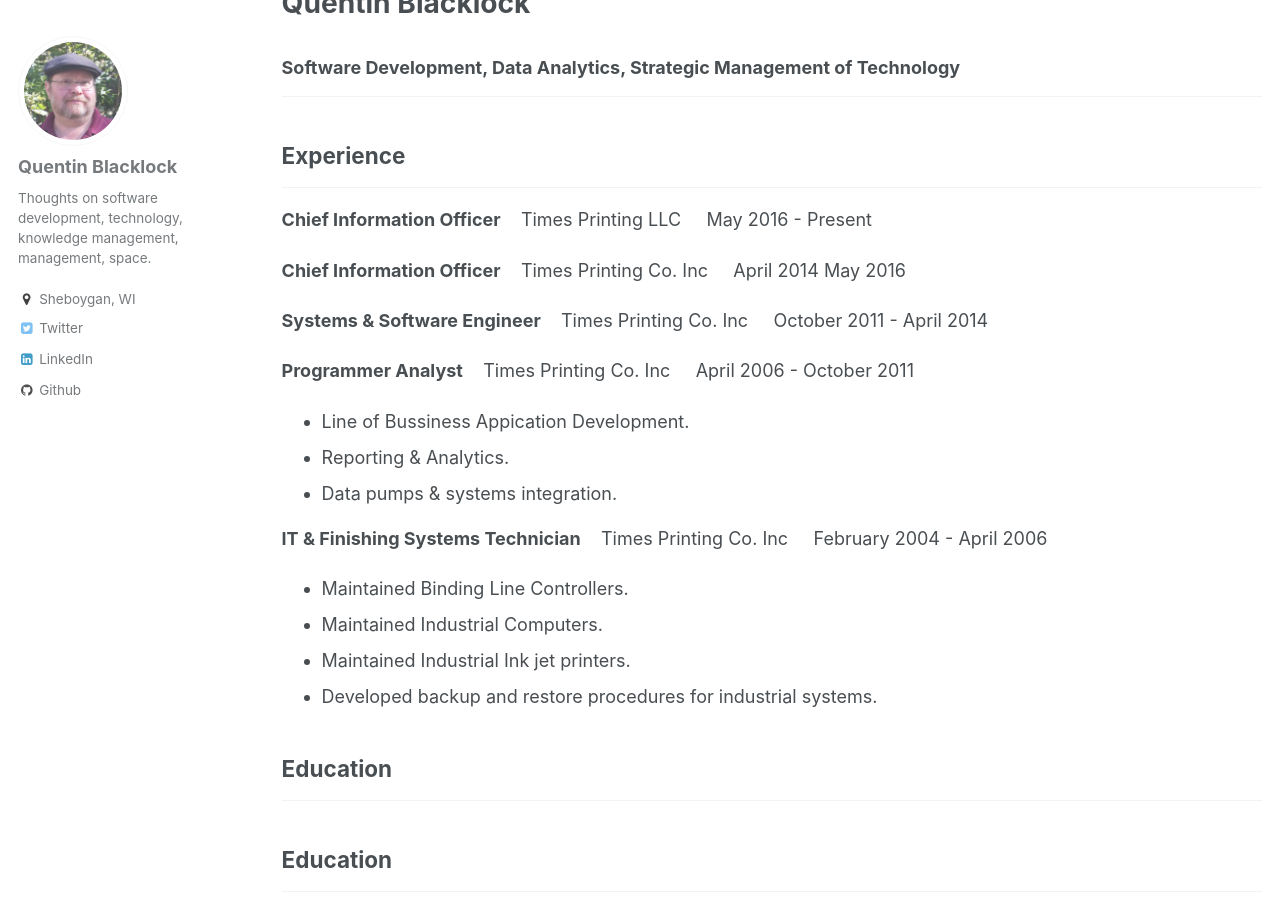
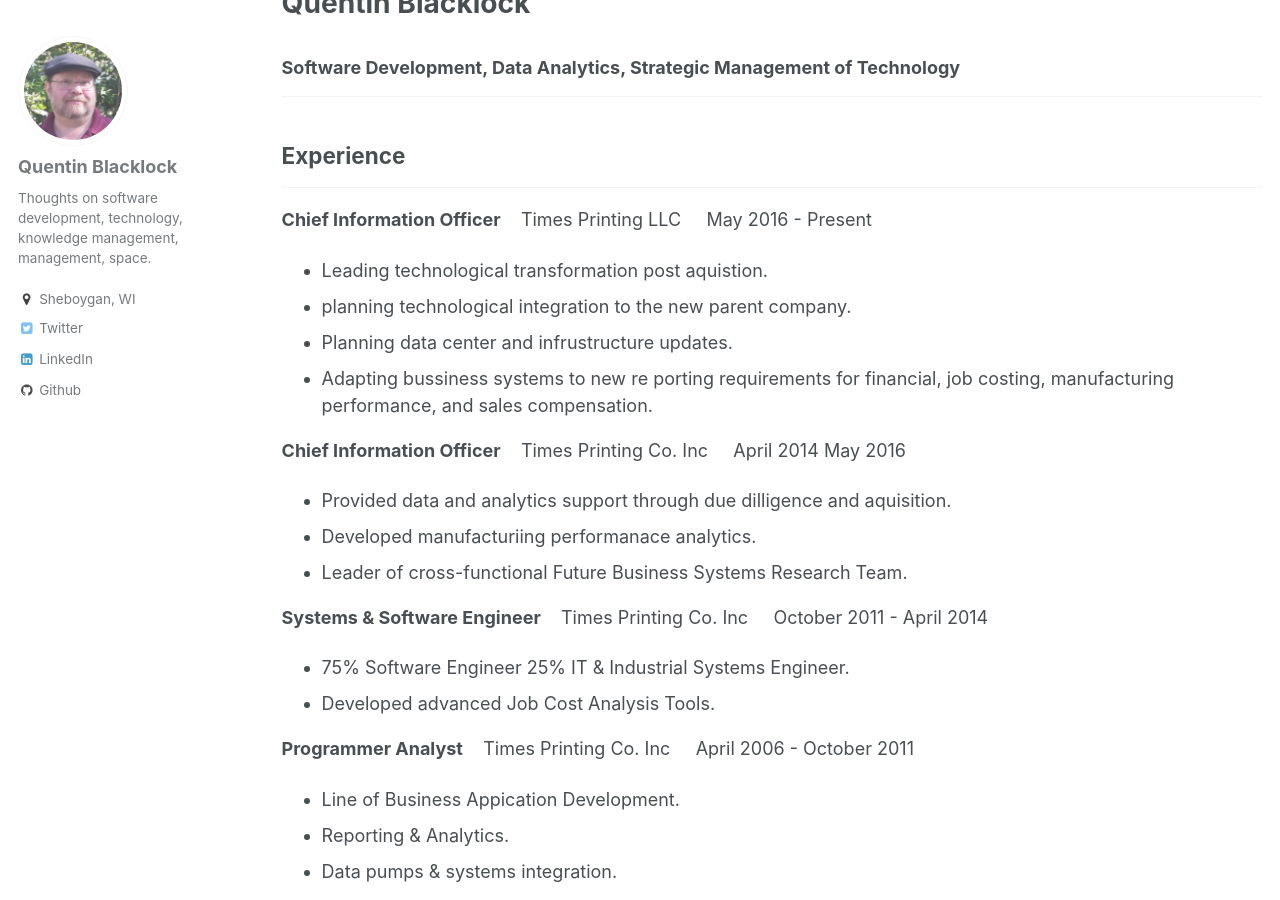
Before and after one commit to quentin-blacklock/quentin-blacklock.github.io, a Jekyll site: the page built from _pages/about.md, in a window 1280 px wide and 900 px high, scrolled down 305 px. Built offline with Jekyll 4.4.1, drawn with Linux system fonts in a browser that asks for light colours.

Commit message:
eidt about

```diff
--- a/_pages/about.md
+++ b/_pages/about.md
@@ -17,15 +17,27 @@
 _____
 
 **Chief Information Officer** &nbsp;&nbsp;&nbsp;Times Printing LLC &nbsp;&nbsp;&nbsp; May 2016 - Present
+- Leading technological transformation post aquistion.
+- planning technological integration to the new parent company.
+- Planning data center and infrustructure updates.
+- Adapting bussiness systems to new re
+porting requirements for financial, job costing, manufacturing performance, and sales compensation.
+
 
 **Chief Information Officer** &nbsp;&nbsp;&nbsp;Times Printing Co. Inc &nbsp;&nbsp;&nbsp; April 2014 May 2016
 
+- Provided data and analytics support through due dilligence and aquisition.
+- Developed manufacturiing performanace analytics.
+- Leader of cross-functional Future Business Systems Research Team.
+
 **Systems & Software Engineer** &nbsp;&nbsp;&nbsp;Times Printing Co. Inc &nbsp;&nbsp;&nbsp; October 2011 - April 2014
+- 75% Software Engineer 25% IT & Industrial Systems Engineer.
+- Developed advanced Job Cost Analysis Tools.
 
 
 **Programmer Analyst** &nbsp;&nbsp;&nbsp;Times Printing Co. Inc &nbsp;&nbsp;&nbsp; April 2006 - October 2011
 
-- Line of Bussiness Appication Development.
+- Line of Business Appication Development.
 - Reporting & Analytics.
 - Data pumps & systems integration.
 
```
